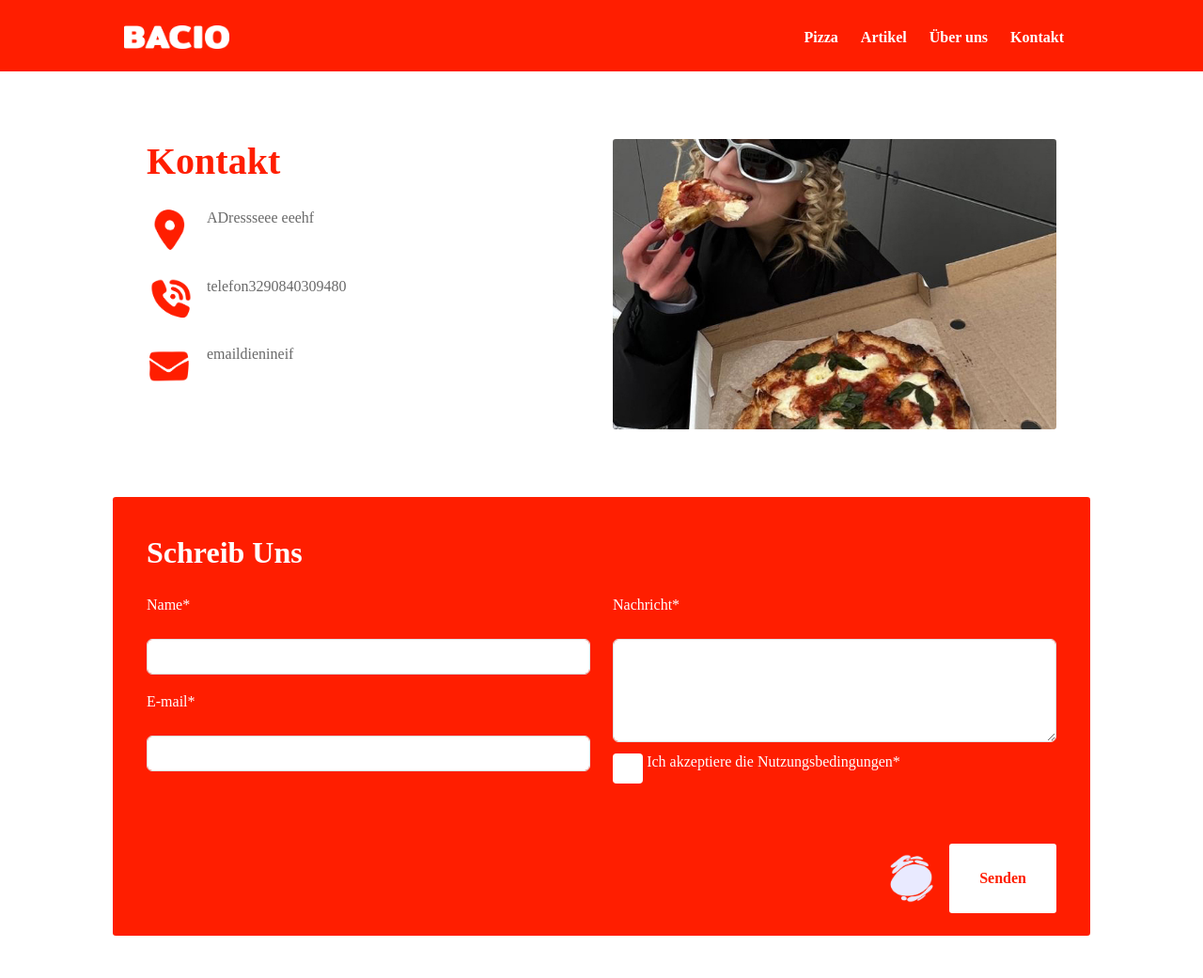
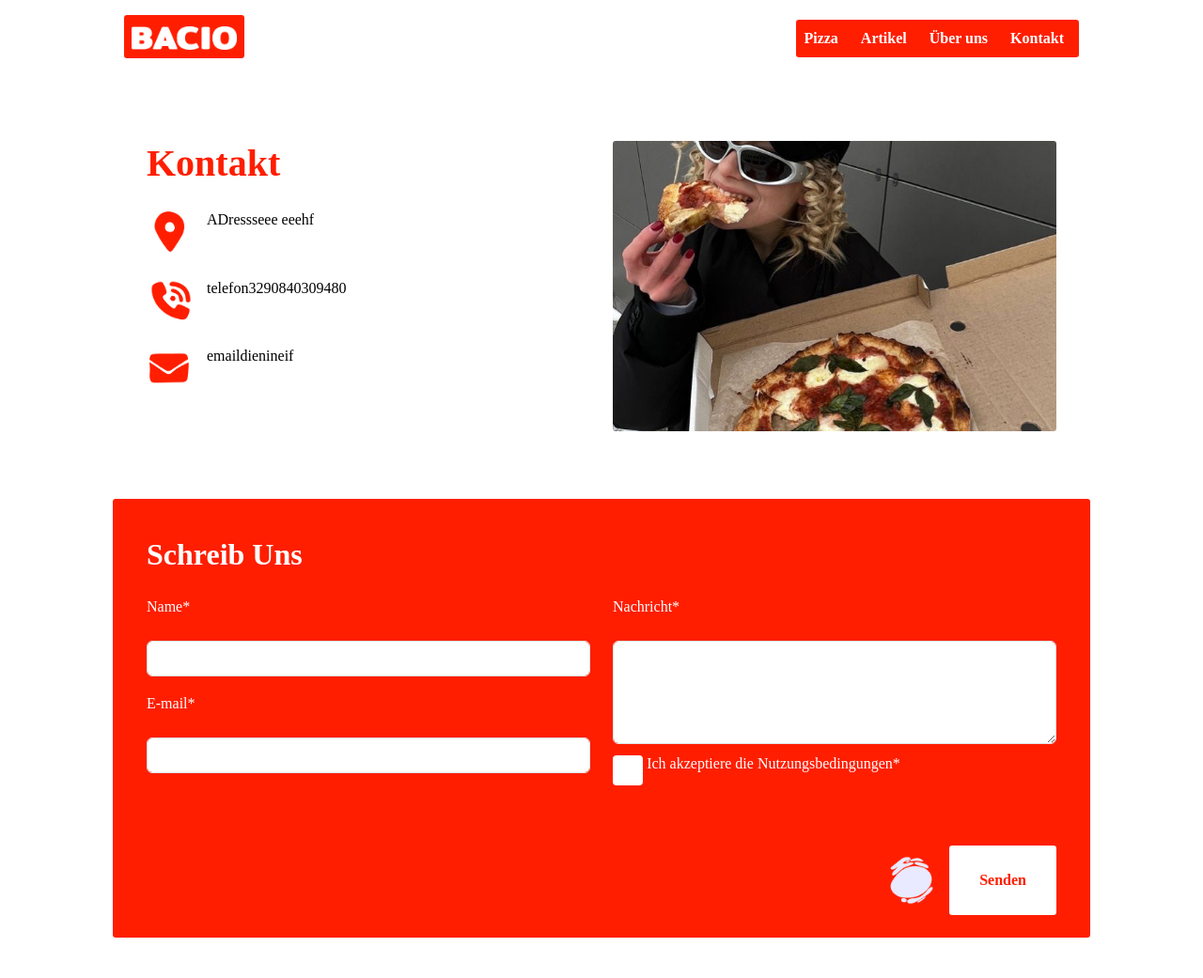
Before and after one commit to MaryFoerster/mary_foerster_Bacio, a PHP site: page /kontakt.php in a window 1280 px wide. Shown: the top 1041 px of the page at 94% size. Run offline with PHP 8.4, Linux system fonts and the light colour scheme; some web fonts are replaced.

Commit message:
updatet nav.

```diff
--- a/css/style.css
+++ b/css/style.css
@@ -4,7 +4,7 @@
    ----color-green: #85be08;
    ----color-blue-grey: #e9eaff;
    ----color-orange: #ff6300;
-   ----color-text-grey: #696969;
+   ----color-text-grey: #000000;
    ----color-text-white: #ffffff;
    ----color-white: #ffffff;
    ----border-radius:.2rem;
@@ -88,9 +88,6 @@ h5 {
   width: 13rem;
   border: none;
   transition: transform 0.3s ease;
-}
-.card-title {
-  color: var(----color-text-white);
 }
 .card:hover {
   transform: scale(1.1);
@@ -310,7 +307,7 @@ footer a:hover {
 .index-header {
   width: 100%;
   height: 35rem;
-  background-image: url(../img/index-header.png);
+  background-image: url(../img/head.jpg);
   background-position: center;
   background-repeat: no-repeat;
   background-size: cover;
@@ -341,3 +338,7 @@ button:hover {
   transform: scale(1.1);
   cursor: pointer;
 }
+
+.bg-none {
+  background-color: none;
+}
--- a/index.php
+++ b/index.php
@@ -6,11 +6,8 @@
 </head>
 <body>
 
-<header>
+<header class="index-header">
 <?php include("nav.php") ?>
-
-
-<div class="index-header"></div>
 
 </header>
 
--- a/nav.php
+++ b/nav.php
@@ -1,11 +1,11 @@
-<nav class="navbar navbar-expand-md bg-red pt-3 pb-3">
+<nav class="navbar navbar-expand-md pt-3 pb-3 sticky-top bg-none">
     <div class="container">
-      <a class="navbar-brand" href="index.php"><img id="bacio-logo" class="logo-nav" src="img/bacio-logo-white.png"/></a>
+      <a class="navbar-brand bg-red p-2 custom-radius" href="index.php"><img id="bacio-logo" class="logo-nav" src="img/bacio-logo-white.png"/></a>
       <button class="navbar-toggler" type="button" data-bs-toggle="collapse" data-bs-target="#navbarNavAltMarkup" aria-controls="navbarNavAltMarkup" aria-expanded="false" aria-label="Toggle navigation">
         <span><img class="img-nav" src="img/mozzarella.png" alt=""></span>
       </button>
-      <div class="collapse navbar-collapse justify-content-end pt-3 pt-md-1 pb-3 pb-md-0" id="navbarNavAltMarkup">
-        <div class="navbar-nav">
+      <div class="collapse navbar-collapse justify-content-end pt-3 pt-md-1 pb-md-0" id="navbarNavAltMarkup">
+        <div class="navbar-nav bg-red custom-radius">
           <a class="nav-link active me-2 text-white" href="pizza.php">Pizza</a>
           <a class="nav-link active me-2 text-white" href="artikel.php">Artikel</a>
           <a class="nav-link active me-2 text-white" href="ueberUns.php">Über uns</a>
```
Also changed, not shown: pizza.php (+9 -9 lines), img/head.jpg (added).
